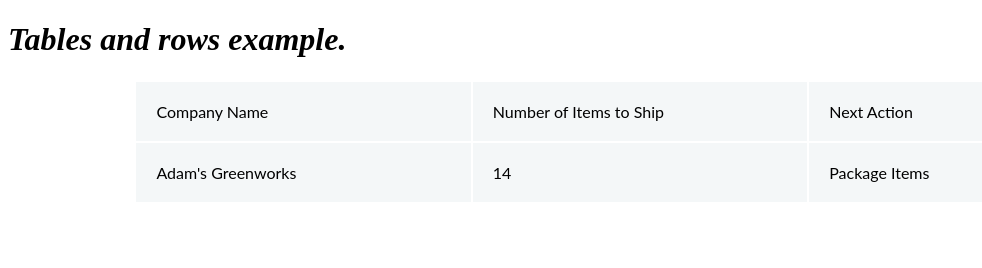
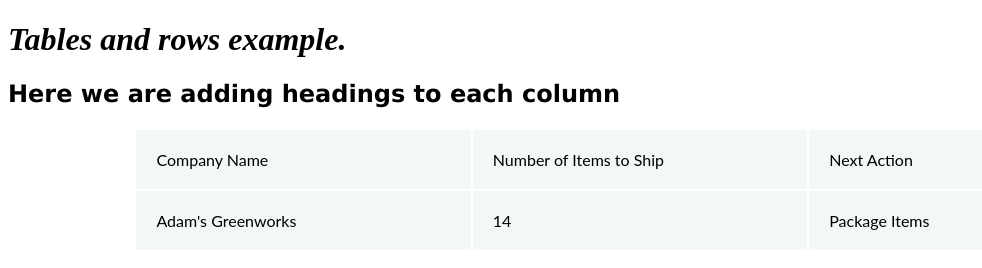
Before and after one commit to rodrigcasio/html-rcasio-practice, a plain HTML site: page tablesHtml/headingsTablesHtml.html in a window 1280 px wide. Shown: the whole page, without its empty margins (0-982 px from the left). Drawn offline with Linux system fonts and the light colour scheme.

Commit message:
Updated headingTableHtml.html and syles.css with new header <h2> with it's own font style placed in the styles.cs file

```diff
--- a/tablesHtml/headingsTablesHtml.html
+++ b/tablesHtml/headingsTablesHtml.html
@@ -7,6 +7,7 @@
     </head>
     <body>
         <h1><em>Tables and rows example.</em></h1>
+        <h2>Here we are adding headings to each column</h2>
         <div>
            <table>   <!-- here coudl be used the atributeb 'border' -->
                 <tr>       <!-- Each headings corresponds to the number of columns -->
--- a/tablesHtml/styles.css
+++ b/tablesHtml/styles.css
@@ -1,3 +1,10 @@
+/* heading */
+h2 {
+    font-family:Verdana, Geneva, Tahoma, sans-serif;
+}
+
+/* Table */
+
 table {
     height: 40px;
     left: 10%;
```
